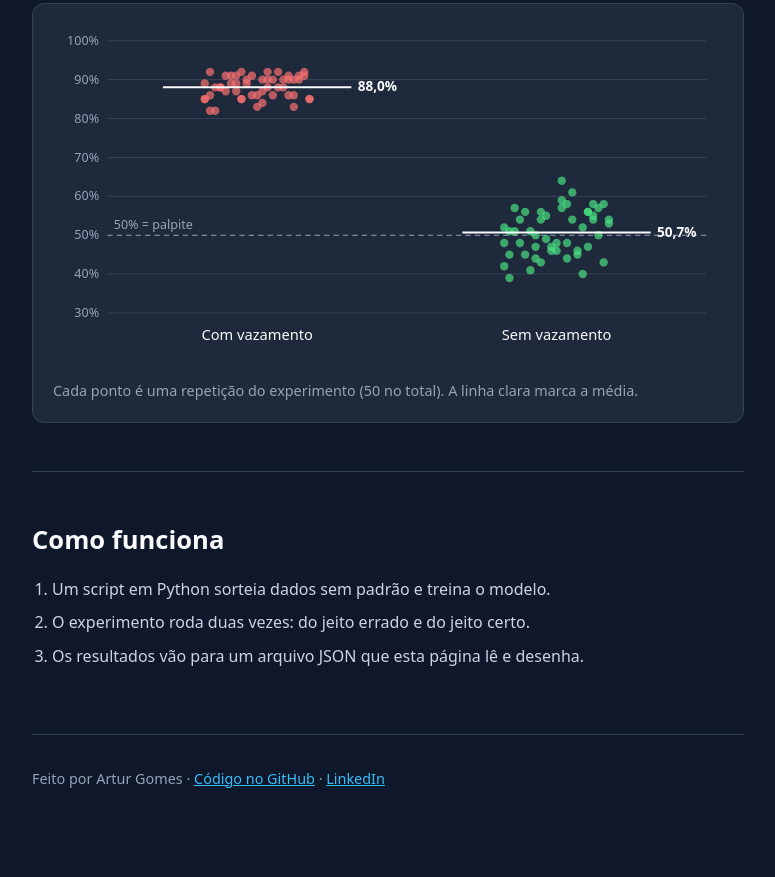
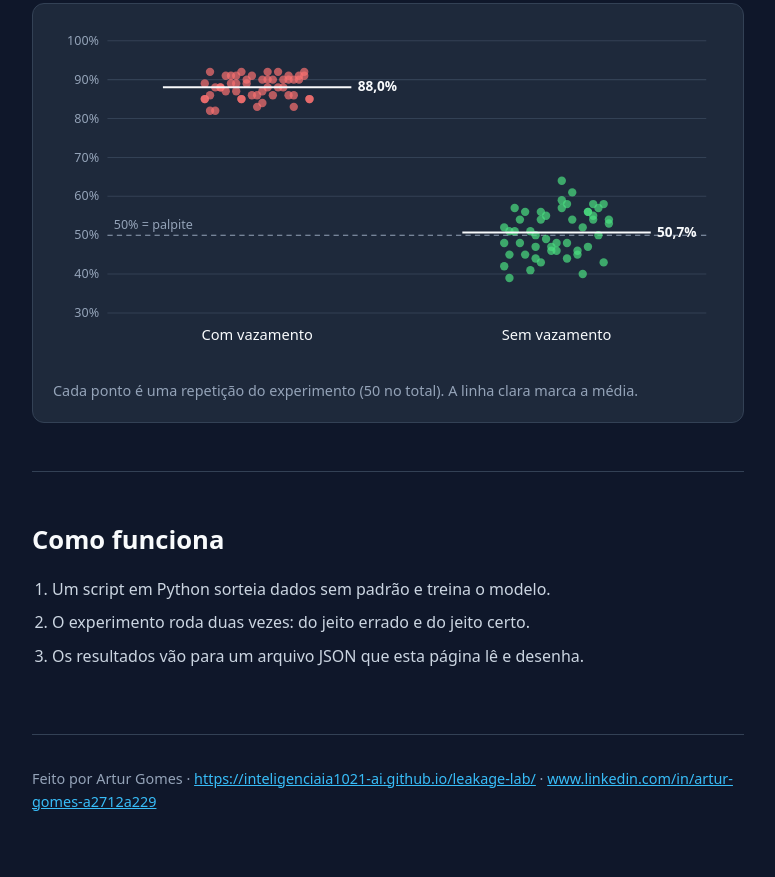
Before and after one commit to inteligenciaia1021-ai/leakage-lab, a plain HTML site: page site/index.html in a window 1280 px wide. Shown: the part 1013-1890 px from the top of the page, without its empty margins (252-1027 px from the left). Before the commit the page ends 1867 px from the top, so only its background shows below. Drawn offline with Linux system fonts and the light colour scheme.

Commit message:
docs: adiciona links do site, GitHub e LinkedIn

```diff
--- a/site/index.html
+++ b/site/index.html
@@ -74,8 +74,8 @@
   <footer>
     <p>
       Feito por Artur Gomes ·
-      <a href="#">Código no GitHub</a> ·
-      <a href="#">LinkedIn</a>
+      <a href="#">https://inteligenciaia1021-ai.github.io/leakage-lab/</a> ·
+      <a href="#">www.linkedin.com/in/artur-gomes-a2712a229</a>
     </p>
   </footer>
 
```
